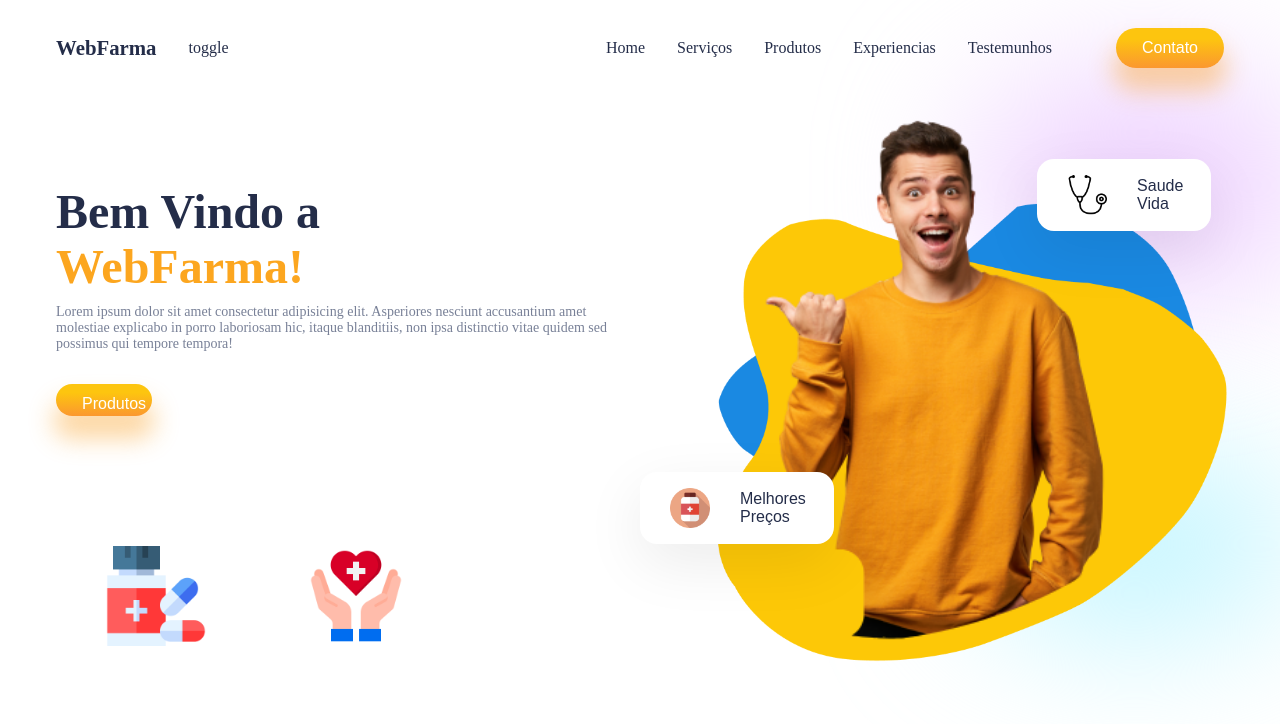
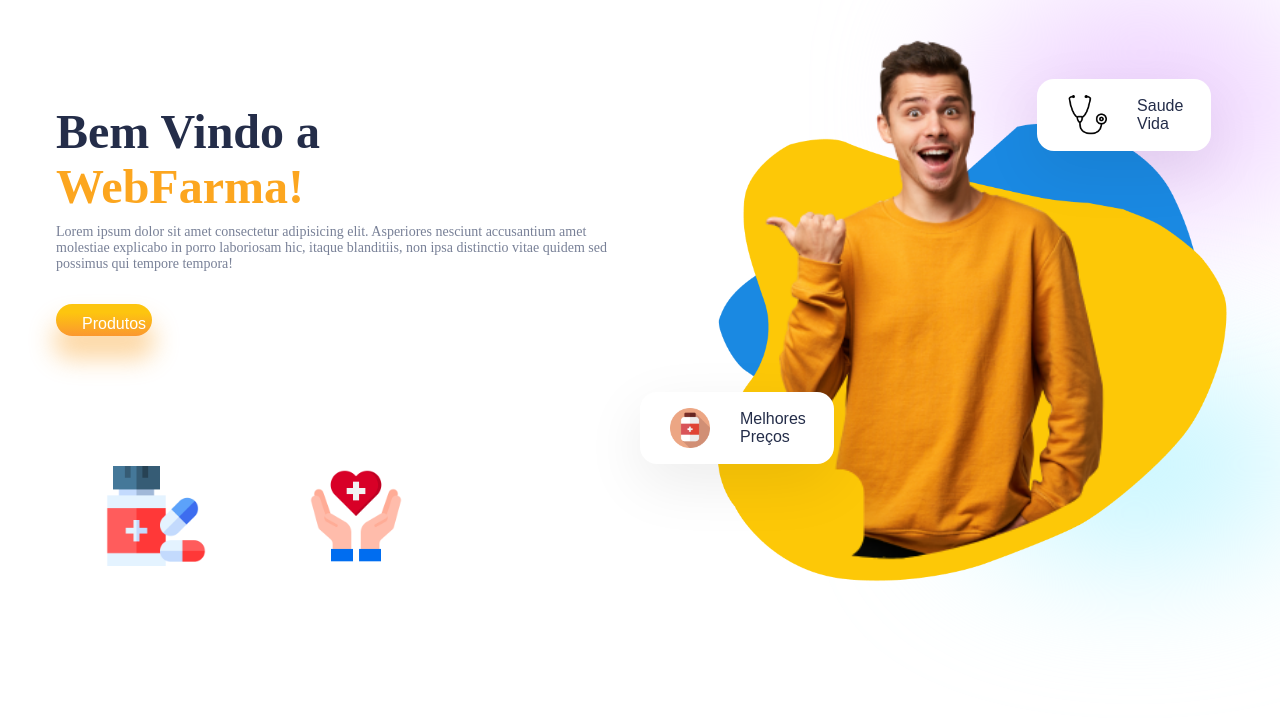
Before and after one commit to Patchelli/webfarma, a React (Create React App) app: page / in a window 1280 px wide. Shown: the top 724 px of the page. Built offline with nearby package versions, Linux system fonts and the light colour scheme.

Commit message:
create folder pages

```diff
--- a/src/App.js
+++ b/src/App.js
@@ -1,12 +1,10 @@
-import Navbar from "./Components/Navbar/Navbar";
 import './App.css';
-import Intro from "./Components/Intro/Intro";
+import Home from "./pages/Home";
 
 function App() {
   return (
     <div className="App">
-      <Navbar />
-      <Intro />
+      <Home />
     </div>
   );
 }
--- /dev/null
+++ b/src/pages/Home.jsx
@@ -0,0 +1,13 @@
+import React from "react";
+import Intro from "../Components/Intro/Intro";
+import Navbar from "../Components/Navbar/Navbar";
+
+
+const Home = () => {
+    return (
+        <Navbar />,
+        <Intro />
+    )
+}
+
+export default Home;
```
